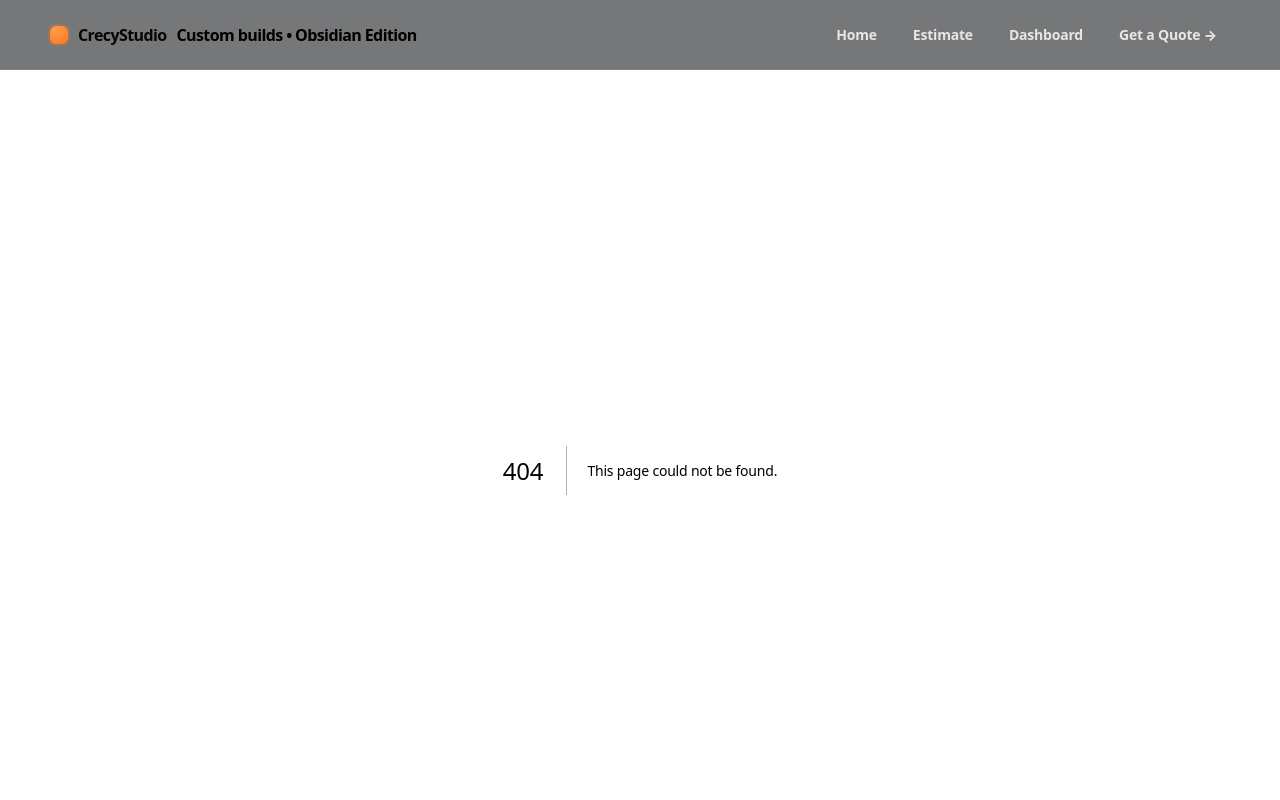
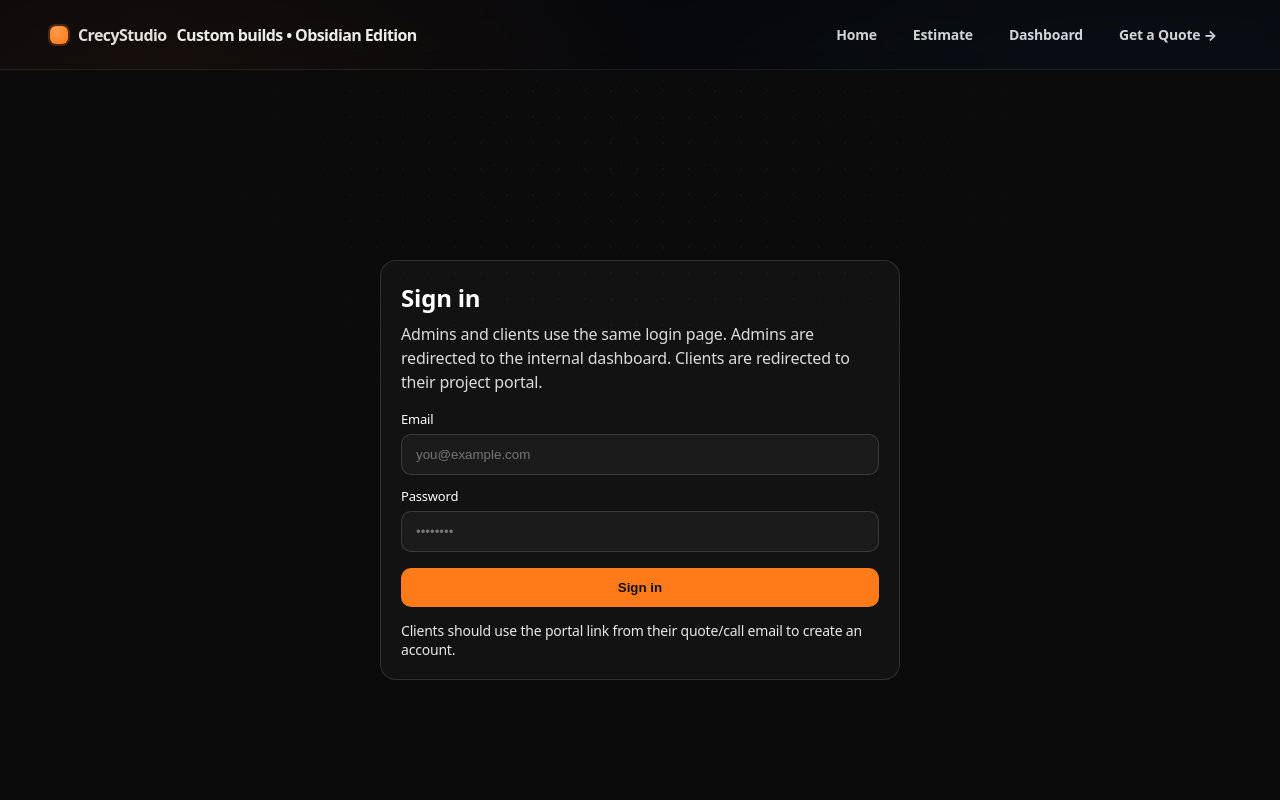
Before and after one commit to kkoly10/website-builder, a Next.js app: page /auth/login in a window 1280 px wide. Before the commit this address had no page. Shown: the top 800 px of the page. Built offline with nearby package versions, Linux system fonts and the light colour scheme.

Commit message:
Create page.tsx

```diff
--- /dev/null
+++ b/app/auth/login/page.tsx
@@ -0,0 +1,233 @@
+// app/auth/login/page.tsx
+import Link from "next/link";
+import { redirect } from "next/navigation";
+import {
+  createSupabaseServerClient,
+  isAdminEmail,
+  safeNextPath,
+} from "@/lib/supabase/server";
+
+type SearchParams = {
+  error?: string;
+  message?: string;
+  next?: string;
+  token?: string;
+  email?: string;
+};
+
+export default async function LoginPage({
+  searchParams,
+}: {
+  searchParams?: Promise<SearchParams> | SearchParams;
+}) {
+  const sp = (await Promise.resolve(searchParams || {})) as SearchParams;
+
+  const error = sp.error || "";
+  const message = sp.message || "";
+  const next = safeNextPath(sp.next || null);
+  const token = sp.token || "";
+  const prefillEmail = sp.email || "";
+
+  async function signIn(formData: FormData) {
+    "use server";
+
+    const email = String(formData.get("email") || "").trim().toLowerCase();
+    const password = String(formData.get("password") || "");
+    const nextRaw = String(formData.get("next") || "");
+    const tokenRaw = String(formData.get("token") || "");
+
+    const nextPath = safeNextPath(nextRaw);
+
+    if (!email || !password) {
+      redirect(
+        `/auth/login?error=${encodeURIComponent(
+          "Email and password are required."
+        )}${nextPath ? `&next=${encodeURIComponent(nextPath)}` : ""}${
+          tokenRaw ? `&token=${encodeURIComponent(tokenRaw)}` : ""
+        }&email=${encodeURIComponent(email)}`
+      );
+    }
+
+    const supabase = await createSupabaseServerClient();
+
+    const { data, error } = await supabase.auth.signInWithPassword({
+      email,
+      password,
+    });
+
+    if (error || !data.user) {
+      redirect(
+        `/auth/login?error=${encodeURIComponent(
+          error?.message || "Invalid login credentials."
+        )}${nextPath ? `&next=${encodeURIComponent(nextPath)}` : ""}${
+          tokenRaw ? `&token=${encodeURIComponent(tokenRaw)}` : ""
+        }&email=${encodeURIComponent(email)}`
+      );
+    }
+
+    const userEmail = data.user.email?.toLowerCase() || "";
+    const admin = isAdminEmail(userEmail);
+
+    if (admin) {
+      if (nextPath && nextPath.startsWith("/internal")) {
+        redirect(nextPath);
+      }
+      redirect("/internal/admin");
+    }
+
+    // Customer flow
+    if (nextPath && nextPath.startsWith("/portal/")) {
+      redirect(nextPath);
+    }
+
+    if (tokenRaw) {
+      redirect(`/portal/${tokenRaw}`);
+    }
+
+    // Fallback if customer logs in without a portal link
+    redirect("/");
+  }
+
+  return (
+    <div
+      style={{
+        minHeight: "100vh",
+        display: "grid",
+        placeItems: "center",
+        padding: 20,
+        background: "#0b0b0c",
+        color: "#fff",
+      }}
+    >
+      <div
+        style={{
+          width: "100%",
+          maxWidth: 520,
+          border: "1px solid rgba(255,255,255,0.12)",
+          borderRadius: 16,
+          background: "rgba(255,255,255,0.03)",
+          padding: 20,
+        }}
+      >
+        <h1 style={{ margin: 0, fontSize: 24, fontWeight: 900 }}>Sign in</h1>
+        <p style={{ marginTop: 8, opacity: 0.85, lineHeight: 1.5 }}>
+          Admins and clients use the same login page. Admins are redirected to the
+          internal dashboard. Clients are redirected to their project portal.
+        </p>
+
+        {message ? (
+          <div
+            style={{
+              marginTop: 12,
+              padding: "10px 12px",
+              borderRadius: 10,
+              background: "rgba(0, 180, 120, 0.12)",
+              border: "1px solid rgba(0, 180, 120, 0.35)",
+              fontSize: 14,
+            }}
+          >
+            {message}
+          </div>
+        ) : null}
+
+        {error ? (
+          <div
+            style={{
+              marginTop: 12,
+              padding: "10px 12px",
+              borderRadius: 10,
+              background: "rgba(255, 80, 80, 0.12)",
+              border: "1px solid rgba(255, 80, 80, 0.35)",
+              fontSize: 14,
+            }}
+          >
+            {error}
+          </div>
+        ) : null}
+
+        <form action={signIn} style={{ marginTop: 14, display: "grid", gap: 12 }}>
+          <input type="hidden" name="next" value={next || ""} />
+          <input type="hidden" name="token" value={token || ""} />
+
+          <div>
+            <label style={{ display: "block", marginBottom: 6, fontSize: 13 }}>
+              Email
+            </label>
+            <input
+              name="email"
+              type="email"
+              defaultValue={prefillEmail}
+              required
+              placeholder="you@example.com"
+              style={{
+                width: "100%",
+                padding: "12px 14px",
+                borderRadius: 10,
+                border: "1px solid rgba(255,255,255,0.14)",
+                background: "rgba(255,255,255,0.04)",
+                color: "#fff",
+              }}
+            />
+          </div>
+
+          <div>
+            <label style={{ display: "block", marginBottom: 6, fontSize: 13 }}>
+              Password
+            </label>
+            <input
+              name="password"
+              type="password"
+              required
+              placeholder="••••••••"
+              style={{
+                width: "100%",
+                padding: "12px 14px",
+                borderRadius: 10,
+                border: "1px solid rgba(255,255,255,0.14)",
+                background: "rgba(255,255,255,0.04)",
+                color: "#fff",
+              }}
+            />
+          </div>
+
+          <button
+            type="submit"
+            style={{
+              marginTop: 4,
+              padding: "12px 14px",
+              borderRadius: 10,
+              border: "none",
+              background: "#ff7a18",
+              color: "#111",
+              fontWeight: 800,
+              cursor: "pointer",
+            }}
+          >
+            Sign in
+          </button>
+        </form>
+
+        <div style={{ marginTop: 14, fontSize: 14, opacity: 0.9 }}>
+          {token ? (
+            <p style={{ margin: 0 }}>
+              First time client?{" "}
+              <Link
+                href={`/auth/create-account?token=${encodeURIComponent(token)}${
+                  prefillEmail ? `&email=${encodeURIComponent(prefillEmail)}` : ""
+                }`}
+                style={{ color: "#ffb26b" }}
+              >
+                Create your account
+              </Link>
+            </p>
+          ) : (
+            <p style={{ margin: 0 }}>
+              Clients should use the portal link from their quote/call email to create
+              an account.
+            </p>
+          )}
+        </div>
+      </div>
+    </div>
+  );
+}
```
